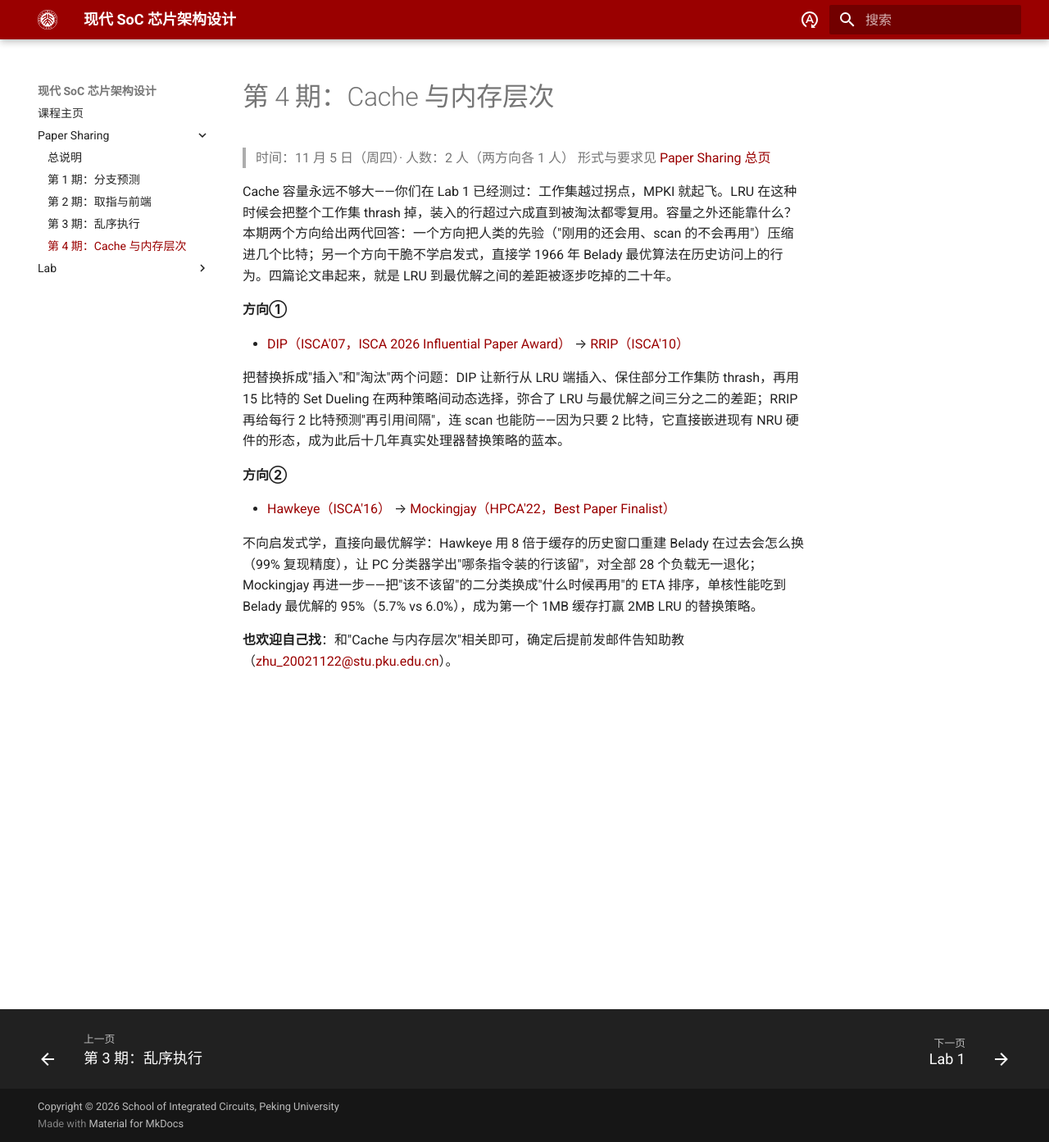
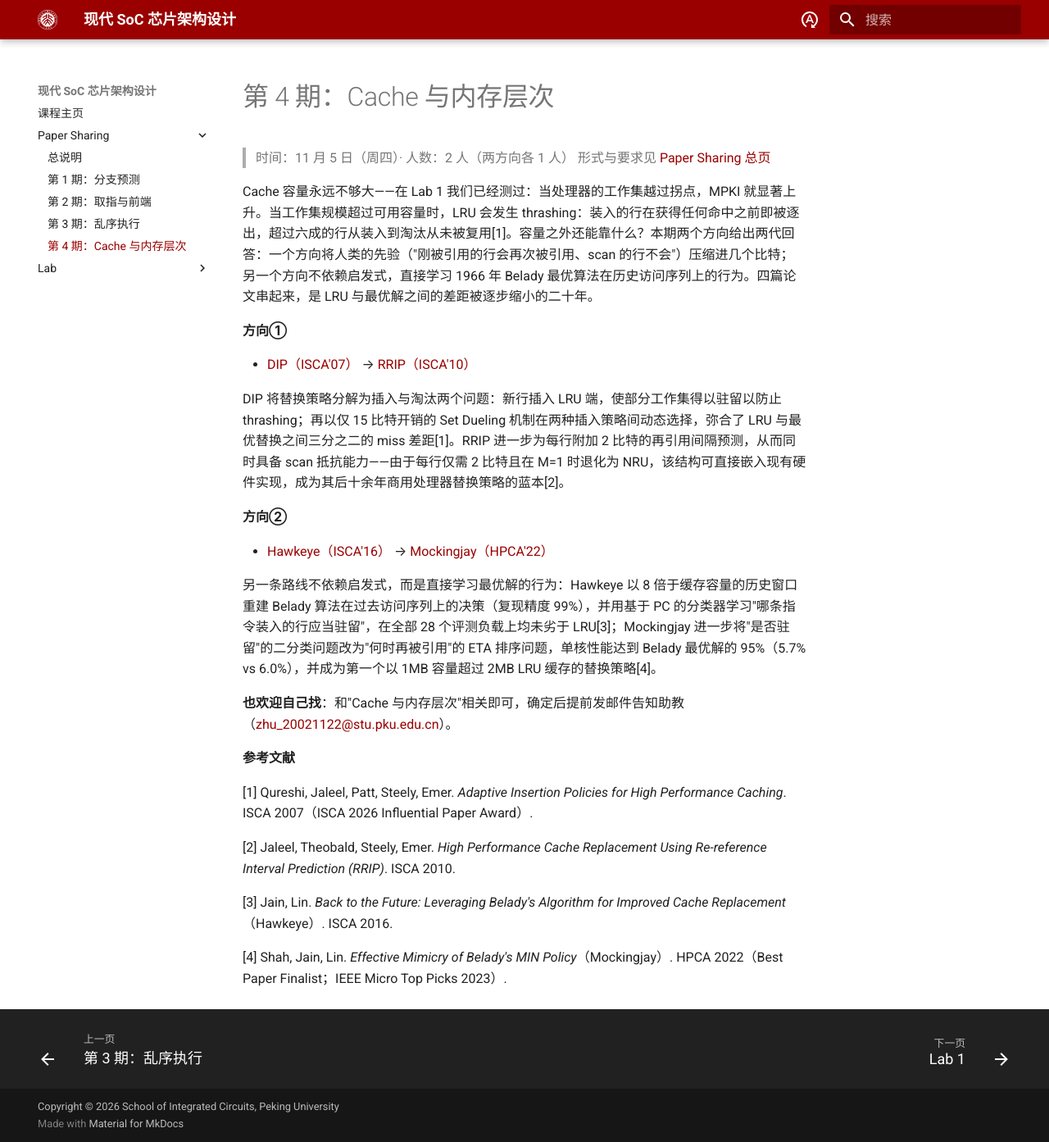
Before and after one commit to pku-pacific-lab-team/Course-Modern-SoC, an MkDocs documentation site: the page built from 2026-fall/paper-sharing/session-4-cache.md, in a window 1280 px wide and 1393 px high. Shown: the whole window at 82% size. Built offline with MkDocs 1.6.1 and Material for MkDocs 9.7.7, drawn with Linux system fonts in a browser that asks for light colours; some web fonts are replaced.

Commit message:
Paper Sharing：第 4 期表述改客观、加编号参考文献
Co-Authored-By: Claude Code <noreply@anthropic.com>

```diff
--- a/2026-fall/paper-sharing/session-4-cache.md
+++ b/2026-fall/paper-sharing/session-4-cache.md
@@ -3,18 +3,28 @@
 > 时间：11 月 5 日（周四）· 人数：2 人（两方向各 1 人）
 > 形式与要求见 [Paper Sharing 总页](index.md)
 
-Cache 容量永远不够大——你们在 Lab 1 已经测过：工作集越过拐点，MPKI 就起飞。LRU 在这种时候会把整个工作集 thrash 掉，装入的行超过六成直到被淘汰都零复用。容量之外还能靠什么？本期两个方向给出两代回答：一个方向把人类的先验（"刚用的还会用、scan 的不会再用"）压缩进几个比特；另一个方向干脆不学启发式，直接学 1966 年 Belady 最优算法在历史访问上的行为。四篇论文串起来，就是 LRU 到最优解之间的差距被逐步吃掉的二十年。
+Cache 容量永远不够大——在 Lab 1 我们已经测过：当处理器的工作集越过拐点，MPKI 就显著上升。当工作集规模超过可用容量时，LRU 会发生 thrashing：装入的行在获得任何命中之前即被逐出，超过六成的行从装入到淘汰从未被复用[1]。容量之外还能靠什么？本期两个方向给出两代回答：一个方向将人类的先验（"刚被引用的行会再次被引用、scan 的行不会"）压缩进几个比特；另一个方向不依赖启发式，直接学习 1966 年 Belady 最优算法在历史访问序列上的行为。四篇论文串起来，是 LRU 与最优解之间的差距被逐步缩小的二十年。
 
 **方向①**
 
-- [DIP（ISCA'07，ISCA 2026 Influential Paper Award）](https://jaleels.org/ajaleel/publications/isca2007-dip.pdf) → [RRIP（ISCA'10）](https://jaleels.org/ajaleel/publications/isca2010-rrip.pdf)
+- [DIP（ISCA'07）](https://jaleels.org/ajaleel/publications/isca2007-dip.pdf) → [RRIP（ISCA'10）](https://jaleels.org/ajaleel/publications/isca2010-rrip.pdf)
 
-把替换拆成"插入"和"淘汰"两个问题：DIP 让新行从 LRU 端插入、保住部分工作集防 thrash，再用 15 比特的 Set Dueling 在两种策略间动态选择，弥合了 LRU 与最优解之间三分之二的差距；RRIP 再给每行 2 比特预测"再引用间隔"，连 scan 也能防——因为只要 2 比特，它直接嵌进现有 NRU 硬件的形态，成为此后十几年真实处理器替换策略的蓝本。
+DIP 将替换策略分解为插入与淘汰两个问题：新行插入 LRU 端，使部分工作集得以驻留以防止 thrashing；再以仅 15 比特开销的 Set Dueling 机制在两种插入策略间动态选择，弥合了 LRU 与最优替换之间三分之二的 miss 差距[1]。RRIP 进一步为每行附加 2 比特的再引用间隔预测，从而同时具备 scan 抵抗能力——由于每行仅需 2 比特且在 M=1 时退化为 NRU，该结构可直接嵌入现有硬件实现，成为其后十余年商用处理器替换策略的蓝本[2]。
 
 **方向②**
 
-- [Hawkeye（ISCA'16）](https://www.cs.utexas.edu/~lin/papers/isca16.pdf) → [Mockingjay（HPCA'22，Best Paper Finalist）](https://www.cs.utexas.edu/~lin/papers/hpca22.pdf)
+- [Hawkeye（ISCA'16）](https://www.cs.utexas.edu/~lin/papers/isca16.pdf) → [Mockingjay（HPCA'22）](https://www.cs.utexas.edu/~lin/papers/hpca22.pdf)
 
-不向启发式学，直接向最优解学：Hawkeye 用 8 倍于缓存的历史窗口重建 Belady 在过去会怎么换（99% 复现精度），让 PC 分类器学出"哪条指令装的行该留"，对全部 28 个负载无一退化；Mockingjay 再进一步——把"该不该留"的二分类换成"什么时候再用"的 ETA 排序，单核性能吃到 Belady 最优解的 95%（5.7% vs 6.0%），成为第一个 1MB 缓存打赢 2MB LRU 的替换策略。
+另一条路线不依赖启发式，而是直接学习最优解的行为：Hawkeye 以 8 倍于缓存容量的历史窗口重建 Belady 算法在过去访问序列上的决策（复现精度 99%），并用基于 PC 的分类器学习"哪条指令装入的行应当驻留"，在全部 28 个评测负载上均未劣于 LRU[3]；Mockingjay 进一步将"是否驻留"的二分类问题改为"何时再被引用"的 ETA 排序问题，单核性能达到 Belady 最优解的 95%（5.7% vs 6.0%），并成为第一个以 1MB 容量超过 2MB LRU 缓存的替换策略[4]。
 
 **也欢迎自己找**：和"Cache 与内存层次"相关即可，确定后提前发邮件告知助教（[zhu_20021122@stu.pku.edu.cn](mailto:zhu_20021122@stu.pku.edu.cn)）。
+
+**参考文献**
+
+[1] Qureshi, Jaleel, Patt, Steely, Emer. *Adaptive Insertion Policies for High Performance Caching*. ISCA 2007（ISCA 2026 Influential Paper Award）.
+
+[2] Jaleel, Theobald, Steely, Emer. *High Performance Cache Replacement Using Re-reference Interval Prediction (RRIP)*. ISCA 2010.
+
+[3] Jain, Lin. *Back to the Future: Leveraging Belady's Algorithm for Improved Cache Replacement*（Hawkeye）. ISCA 2016.
+
+[4] Shah, Jain, Lin. *Effective Mimicry of Belady's MIN Policy*（Mockingjay）. HPCA 2022（Best Paper Finalist；IEEE Micro Top Picks 2023）.
```
